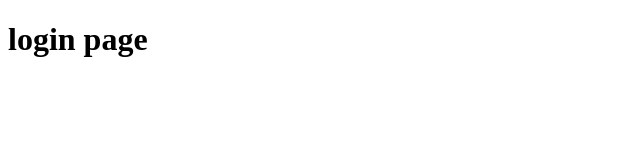
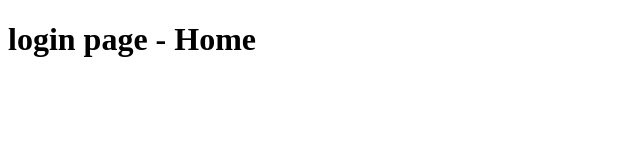
Before and after one commit to asv1997/git_test, a plain HTML site: page login.html in a window 1280 px wide. Shown: the whole page, without its empty margins (0-640 px from the left). Drawn offline with Linux system fonts and the light colour scheme.

Commit message:
changed the title to login page - home

```diff
--- a/login.html
+++ b/login.html
@@ -1,5 +1,5 @@
 <!DOCTYPE html>
 <body>
-    <h1>login page</h1>
+    <h1>login page - Home</h1>
 </body>
 </html>
```
